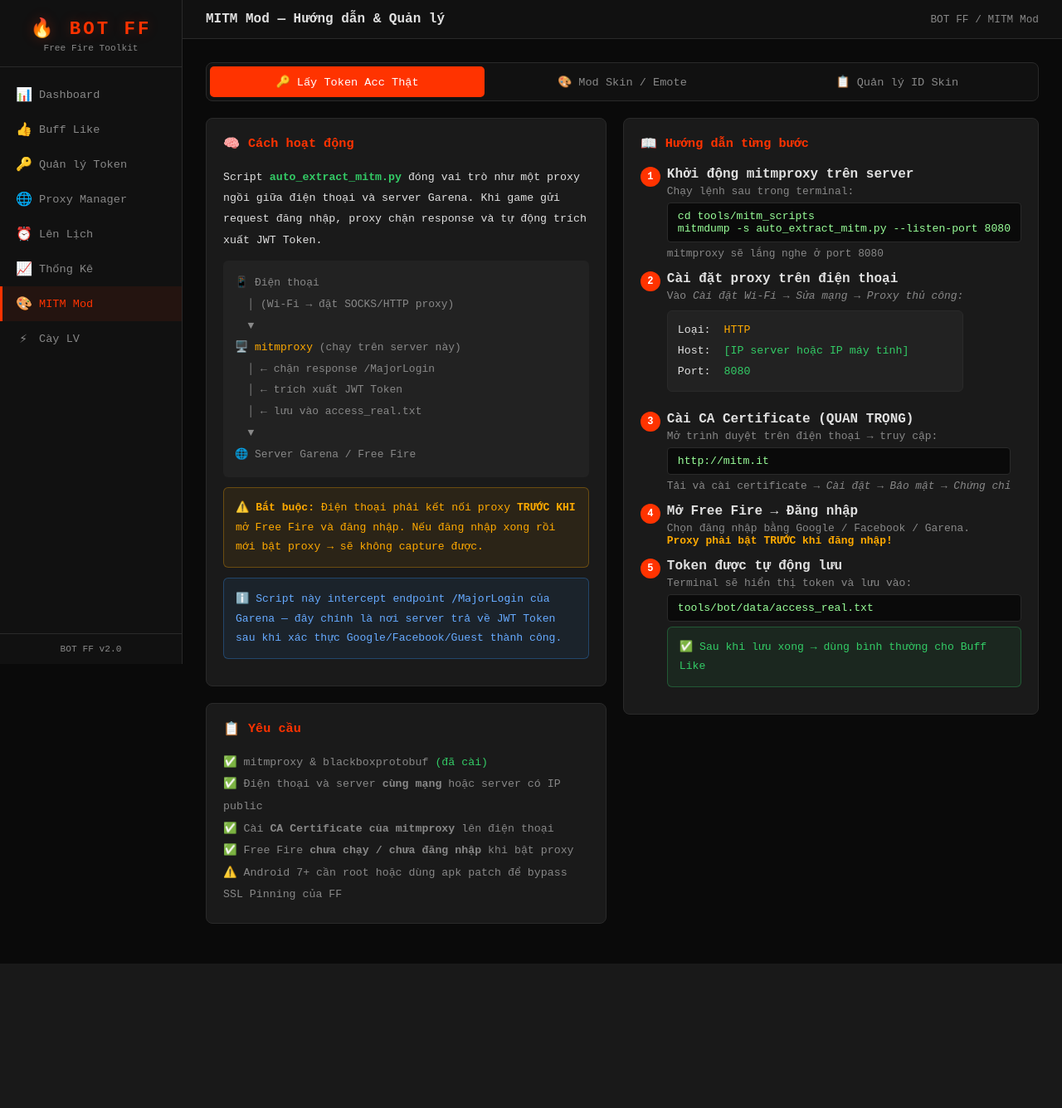
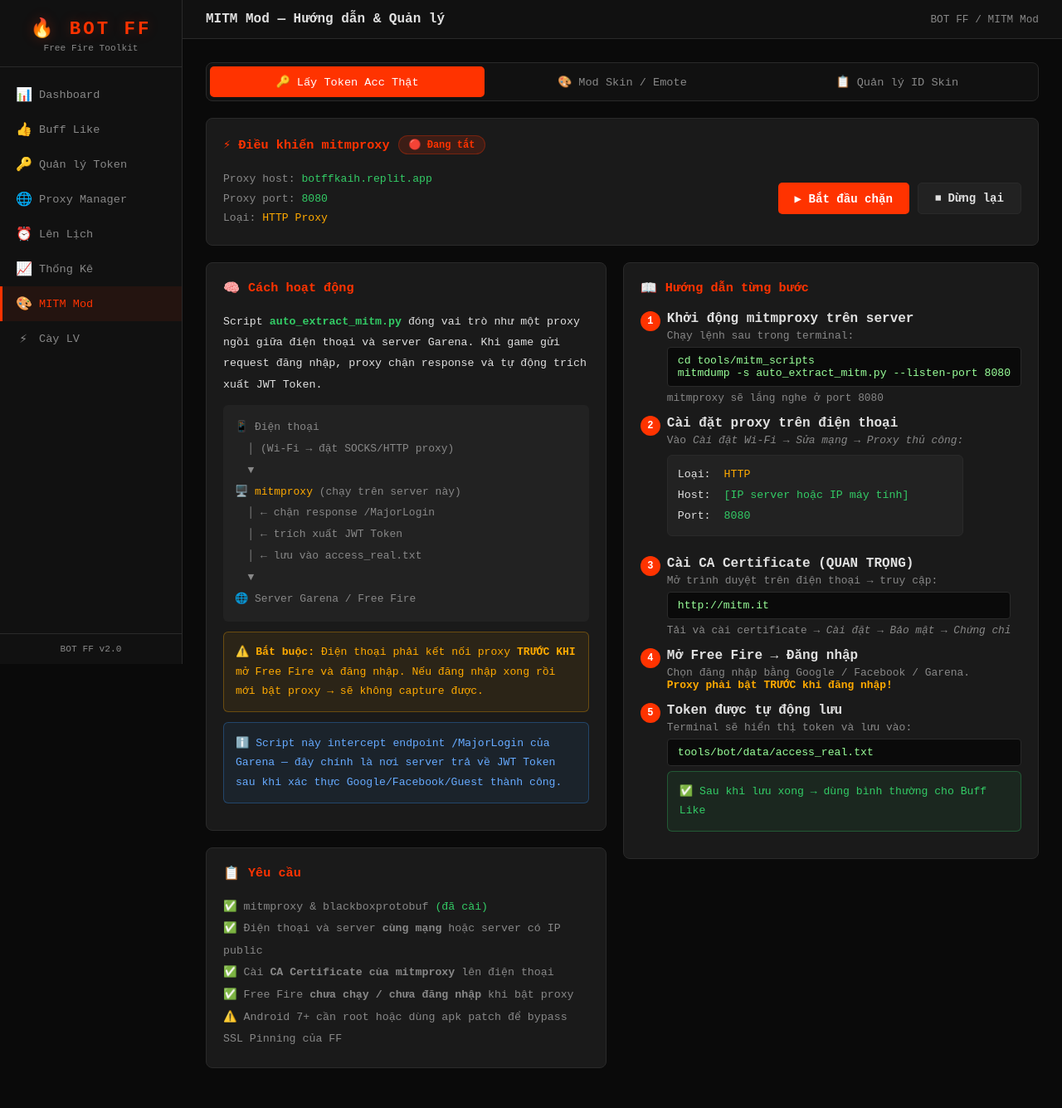
Before and after one commit to intekaih/botff, a Flask app: page /mitm in a window 1280 px wide. Shown: the whole page at 83% size. Before the commit the page ends 1161 px from the top, so only its background shows below. Run offline with Flask 3, Linux system fonts and the light colour scheme.

Commit message:
Add ability to start and stop traffic interception
Integrate mitmproxy functionality with API endpoints and UI controls in app.py and templates/mitm.html for managing traffic interception.

Replit-Commit-Author: Agent
Replit-Commit-Session-Id: 45864a75-e5c0-4425-bd8a-96aa4d06d07a
Replit-Commit-Checkpoint-Type: full_checkpoint
Replit-Commit-Event-Id: 18564d50-0c8a-4c22-8ef8-5b46075a2849
Replit-Commit-Screenshot-Url: https://storage.googleapis.com/screenshot-production-us-central1/28032d57-9dd2-48e1-ab40-cc3385545e87/45864a75-e5c0-4425-bd8a-96aa4d06d07a/sXm3Lch
Replit-Helium-Checkpoint-Created: true

```diff
--- a/app.py
+++ b/app.py
@@ -5,6 +5,7 @@ import time
 import uuid
 import threading
 import socket
+import subprocess
 import queue as queue_module
 from datetime import datetime
 from flask import Flask, render_template, jsonify, request, Response, stream_with_context
@@ -22,6 +23,9 @@ app = Flask(__name__)
 
 SCHEDULER_CONFIG_FILE = os.path.join(BASE_DIR, 'scheduler_config.json')
 MITM_IDS_FILE = os.path.join(BASE_DIR, 'tools', 'mitm_scripts', 'extracted_ids.txt')
+MITM_SCRIPT = os.path.join(BASE_DIR, 'tools', 'mitm_scripts', 'auto_extract_mitm.py')
+mitm_process = None
+mitm_lock = threading.Lock()
 PROXY_FILE = os.path.join(DATA_DIR, 'proxies.txt')
 
 REGION_URLS = {
@@ -320,6 +324,47 @@ def mitm_page():
     return render_template('mitm.html', content=content)
 
 
+@app.route('/api/mitm/status')
+def api_mitm_status():
+    global mitm_process
+    with mitm_lock:
+        running = mitm_process is not None and mitm_process.poll() is None
+    return jsonify({'running': running})
+
+
+@app.route('/api/mitm/start', methods=['POST'])
+def api_mitm_start():
+    global mitm_process
+    with mitm_lock:
+        if mitm_process is not None and mitm_process.poll() is None:
+            return jsonify({'success': False, 'msg': 'mitmproxy đang chạy rồi!'})
+        try:
+            mitm_process = subprocess.Popen(
+                ['mitmdump', '-s', MITM_SCRIPT, '--listen-port', '8080',
+                 '--set', 'ssl_insecure=true'],
+                stdout=subprocess.PIPE, stderr=subprocess.STDOUT,
+                cwd=os.path.join(BASE_DIR, 'tools', 'mitm_scripts')
+            )
+            return jsonify({'success': True, 'msg': 'mitmproxy đã khởi động (port 8080)'})
+        except Exception as e:
+            return jsonify({'success': False, 'msg': str(e)})
+
+
+@app.route('/api/mitm/stop', methods=['POST'])
+def api_mitm_stop():
+    global mitm_process
+    with mitm_lock:
+        if mitm_process is None or mitm_process.poll() is not None:
+            return jsonify({'success': False, 'msg': 'mitmproxy chưa chạy'})
+        mitm_process.terminate()
+        try:
+            mitm_process.wait(timeout=5)
+        except subprocess.TimeoutExpired:
+            mitm_process.kill()
+        mitm_process = None
+    return jsonify({'success': True, 'msg': 'Đã dừng mitmproxy'})
+
+
 @app.route('/api/mitm/save', methods=['POST'])
 def api_mitm_save():
     data = request.json or {}
--- a/templates/mitm.html
+++ b/templates/mitm.html
@@ -69,6 +69,33 @@
 <!-- TAB 1: LẤY TOKEN ACC THẬT                                -->
 <!-- ══════════════════════════════════════════════════════════ -->
 <div id="tab-extract" class="tab-content show">
+
+  <!-- CONTROL PANEL -->
+  <div class="card" style="margin-bottom:20px;">
+    <div class="card-header">
+      <h3>⚡ Điều khiển mitmproxy</h3>
+      <span id="mitm-badge" class="pill pill-red">🔴 Đang tắt</span>
+    </div>
+    <div style="display:flex;align-items:center;gap:14px;flex-wrap:wrap;">
+      <div style="flex:1;min-width:220px;">
+        <div style="font-size:0.82rem;color:var(--text-dim);line-height:1.8;">
+          <div>Proxy host: <span style="color:var(--green);font-family:'Courier New',monospace;">botffkaih.replit.app</span></div>
+          <div>Proxy port: <span style="color:var(--green);font-family:'Courier New',monospace;">8080</span></div>
+          <div>Loại: <span style="color:var(--yellow)">HTTP Proxy</span></div>
+        </div>
+      </div>
+      <div style="display:flex;gap:10px;">
+        <button class="btn btn-primary" id="btn-mitm-start" onclick="startMitm()" style="min-width:140px;">
+          ▶ Bắt đầu chặn
+        </button>
+        <button class="btn btn-secondary" id="btn-mitm-stop" onclick="stopMitm()" style="min-width:120px;" disabled>
+          ⏹ Dừng lại
+        </button>
+      </div>
+    </div>
+    <div id="mitm-msg" style="margin-top:10px;font-size:0.82rem;color:var(--text-dim);display:none;"></div>
+  </div>
+
   <div style="display:grid;grid-template-columns:1fr 1fr;gap:20px;">
 
     <!-- CỘT TRÁI: Nguyên lý + Điều kiện -->
@@ -409,5 +436,71 @@ document.getElementById('ids-content').addEventListener('input', () => {
   const lines = document.getElementById('ids-content').value.split(/[\n,\s]+/).filter(s => /^\d+$/.test(s.trim()));
   document.getElementById('count-badge').textContent = lines.length + ' IDs';
 });
+
+// ── MITM Control ──────────────────────────────────────────
+function setMitmUI(running) {
+  const badge = document.getElementById('mitm-badge');
+  const btnStart = document.getElementById('btn-mitm-start');
+  const btnStop = document.getElementById('btn-mitm-stop');
+  if (!badge) return;
+  if (running) {
+    badge.className = 'pill pill-green';
+    badge.textContent = '🟢 Đang chạy';
+    btnStart.disabled = true;
+    btnStop.disabled = false;
+  } else {
+    badge.className = 'pill pill-red';
+    badge.textContent = '🔴 Đang tắt';
+    btnStart.disabled = false;
+    btnStop.disabled = true;
+  }
+}
+
+function showMitmMsg(msg, color) {
+  const el = document.getElementById('mitm-msg');
+  if (!el) return;
+  el.style.display = 'block';
+  el.style.color = color || 'var(--text-dim)';
+  el.textContent = msg;
+  setTimeout(() => { el.style.display = 'none'; }, 4000);
+}
+
+async function startMitm() {
+  document.getElementById('btn-mitm-start').innerHTML = '<span class="spinner"></span> Đang khởi động...';
+  document.getElementById('btn-mitm-start').disabled = true;
+  const res = await fetch('/api/mitm/start', {method: 'POST'});
+  const d = await res.json();
+  if (d.success) {
+    setMitmUI(true);
+    showMitmMsg('✅ ' + d.msg, 'var(--green)');
+  } else {
+    showMitmMsg('❌ ' + d.msg, '#ff6666');
+    document.getElementById('btn-mitm-start').disabled = false;
+    document.getElementById('btn-mitm-start').innerHTML = '▶ Bắt đầu chặn';
+  }
+}
+
+async function stopMitm() {
+  document.getElementById('btn-mitm-stop').innerHTML = '<span class="spinner"></span> Đang dừng...';
+  document.getElementById('btn-mitm-stop').disabled = true;
+  const res = await fetch('/api/mitm/stop', {method: 'POST'});
+  const d = await res.json();
+  setMitmUI(false);
+  showMitmMsg((d.success ? '⏹ ' : '⚠️ ') + d.msg, d.success ? 'var(--text-dim)' : '#ffaa00');
+  document.getElementById('btn-mitm-start').innerHTML = '▶ Bắt đầu chặn';
+}
+
+// Poll trạng thái mỗi 5 giây
+async function pollMitmStatus() {
+  try {
+    const r = await fetch('/api/mitm/status');
+    const d = await r.json();
+    setMitmUI(d.running);
+    const btnStart = document.getElementById('btn-mitm-start');
+    if (!d.running && btnStart) btnStart.innerHTML = '▶ Bắt đầu chặn';
+  } catch(e) {}
+}
+pollMitmStatus();
+setInterval(pollMitmStatus, 5000);
 </script>
 {% endblock %}
```
